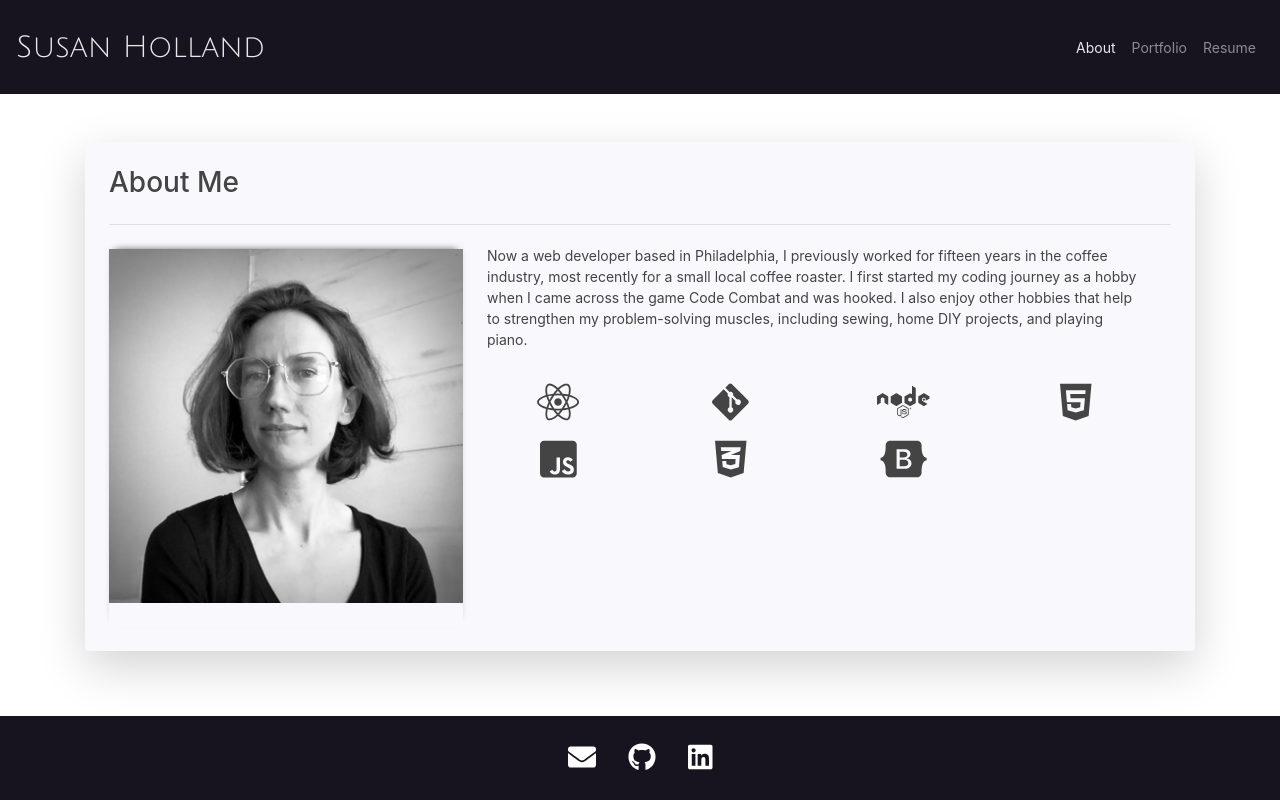
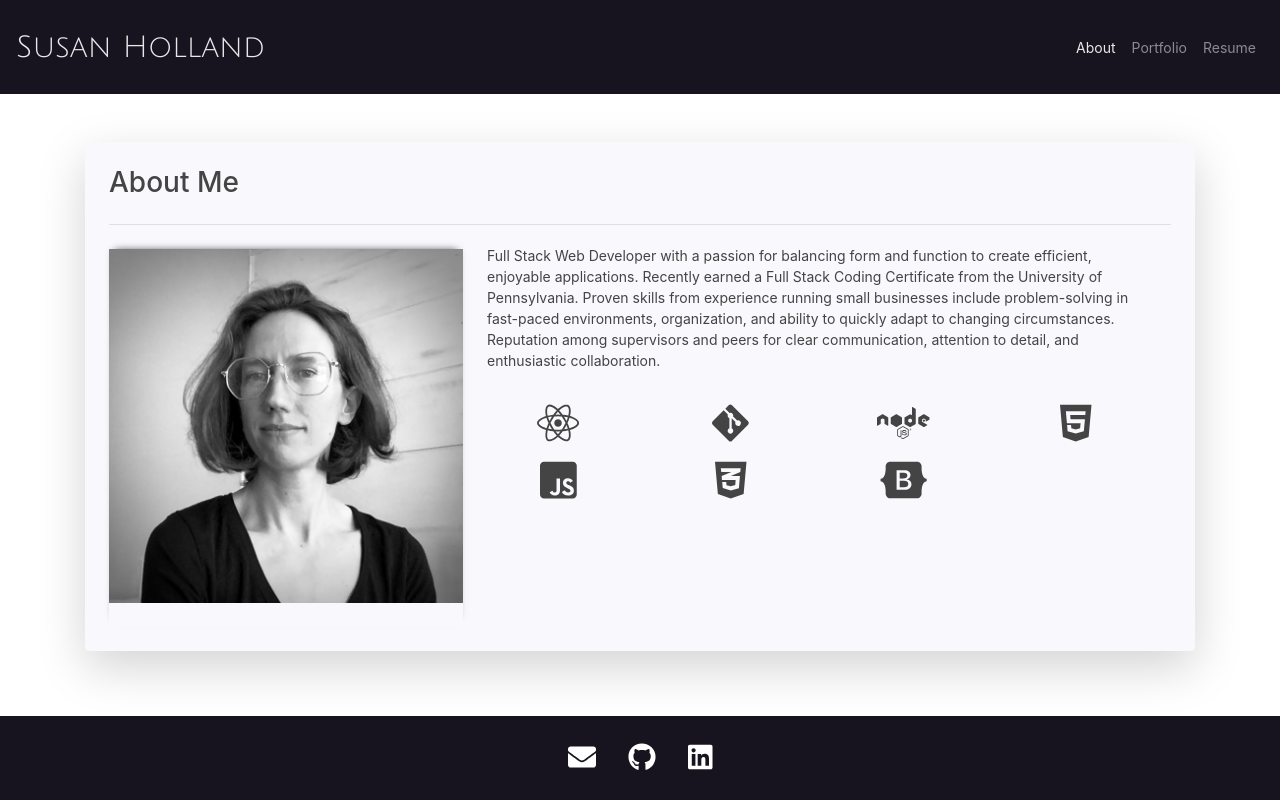
Before and after one commit to SEGH/SEGHPortfolio, a React (Create React App) app: page / in a window 1280 px wide. Built offline with nearby package versions, Linux system fonts and the light colour scheme; a web font is replaced by a local one.

Commit message:
Changed brand statement

```diff
--- a/src/components/pages/About.js
+++ b/src/components/pages/About.js
@@ -23,11 +23,7 @@ export default function About() {
                     <Col md="8">
                         <CardBody className="p-0 px-md-4 mt-n1">
                             <CardText>
-                                Now a web developer based in Philadelphia, I previously worked for fifteen years in the
-                                coffee industry, most recently for a small local coffee roaster. I first started my
-                                coding journey as a hobby when I came across the game Code Combat and was hooked. I also
-                                enjoy other hobbies that help to strengthen my problem-solving muscles, including
-                                sewing, home DIY projects, and playing piano.
+                                Full Stack Web Developer with a passion for balancing form and function to create efficient, enjoyable applications. Recently earned a Full Stack Coding Certificate from the University of Pennsylvania. Proven skills from experience running small businesses include problem-solving in fast-paced environments, organization, and ability to quickly adapt to changing circumstances. Reputation among supervisors and peers for clear communication, attention to detail, and enthusiastic collaboration.
                             </CardText>
 
                             <Row id="skillIcons">
@@ -40,7 +36,7 @@ export default function About() {
                                 <Col xs="4" md="3">
                                     <FontAwesomeIcon icon={faNode} size="3x" />
                                 </Col>
-                                <Col  xs="4" md="3">
+                                <Col xs="4" md="3">
                                     <FontAwesomeIcon icon={faHtml5} size="3x" />
                                 </Col>
                                 <Col xs="4" md="3">
@@ -53,16 +49,16 @@ export default function About() {
                                     <FontAwesomeIcon icon={faBootstrap} size="3x" />
                                 </Col>
                                 <Col xs="4" md="3">
-                                    <i className="fab icon-mysql" style={{ fontSize: "3em", position: "relative", top: "-10px"}}></i>
+                                    <i className="fab icon-mysql" style={{ fontSize: "3em", position: "relative", top: "-10px" }}></i>
                                 </Col>
                                 <Col xs="4" md="3">
-                                    <i className="fab icon-mongodb" style={{ fontSize: "3em", position: "relative", top: "-10px"}}></i>
+                                    <i className="fab icon-mongodb" style={{ fontSize: "3em", position: "relative", top: "-10px" }}></i>
                                 </Col>
                                 <Col xs="4" md="3">
-                                    <i className="fab icon-heroku" style={{ fontSize: "3em", position: "relative", top: "-10px"}}></i>
+                                    <i className="fab icon-heroku" style={{ fontSize: "3em", position: "relative", top: "-10px" }}></i>
                                 </Col>
                                 <Col xs="4" md="3">
-                                    <i className="fab icon-jquery" style={{ fontSize: "3em", position: "relative", top: "-10px"}}></i>
+                                    <i className="fab icon-jquery" style={{ fontSize: "3em", position: "relative", top: "-10px" }}></i>
                                 </Col>
                             </Row>
 
```
